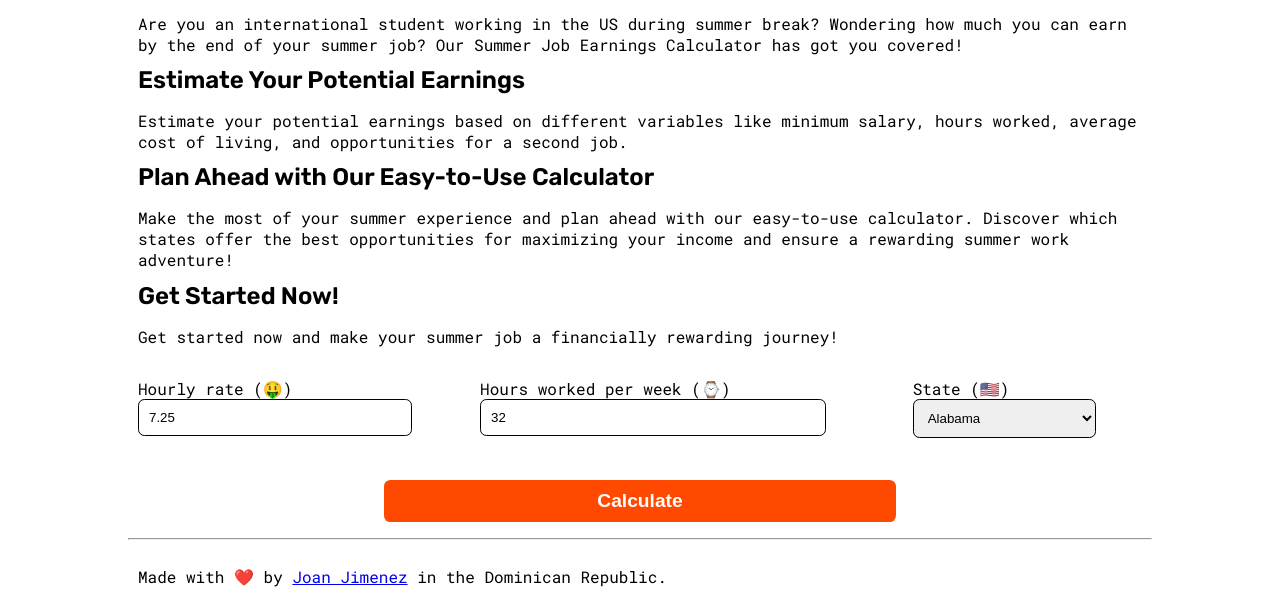
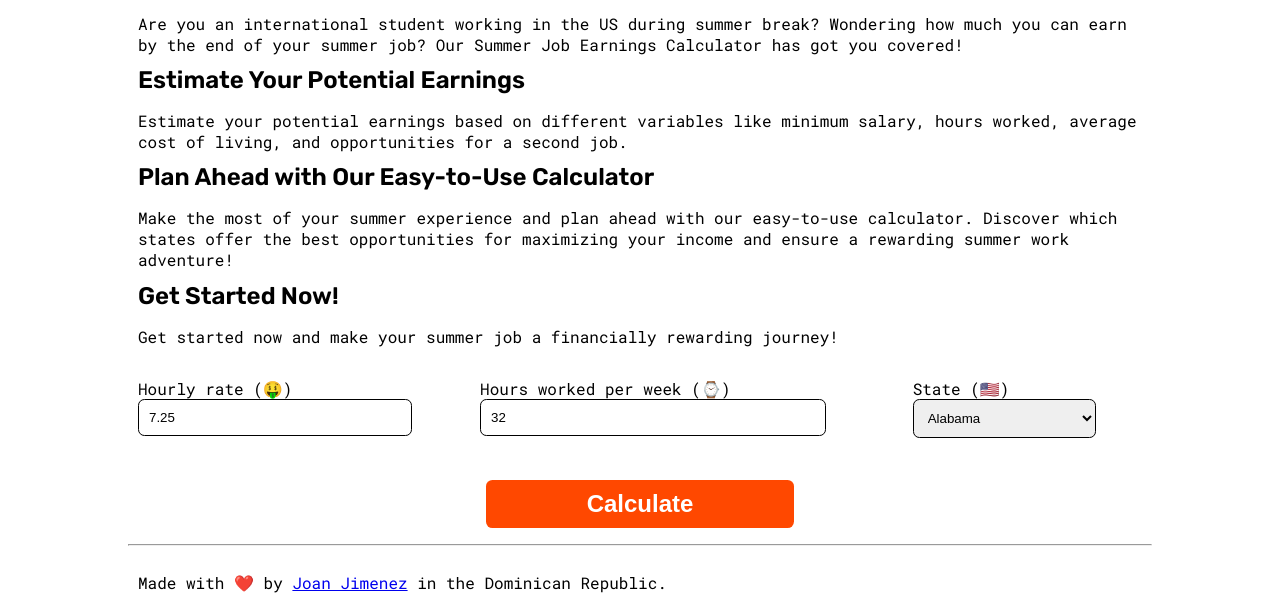
Before and after one commit to joajimenez/summer_job_calculator, a plain HTML site: page index.html in a window 1280 px wide. Shown: the part 338-941 px from the top of the page. Drawn offline with Linux system fonts and the light colour scheme.

Commit message:
modified button font size

```diff
--- a/css/style.css
+++ b/css/style.css
@@ -155,12 +155,9 @@ footer {
   }
 
   .btn-container > #calcBtn {
-    width: 50%;
+    width: 30%;
     margin-bottom: 1rem;
-  }
-
-  .btn-container > button {
-    width: 40%;
+    font-size: x-large;
   }
 
   .inputs-container-el {
```
